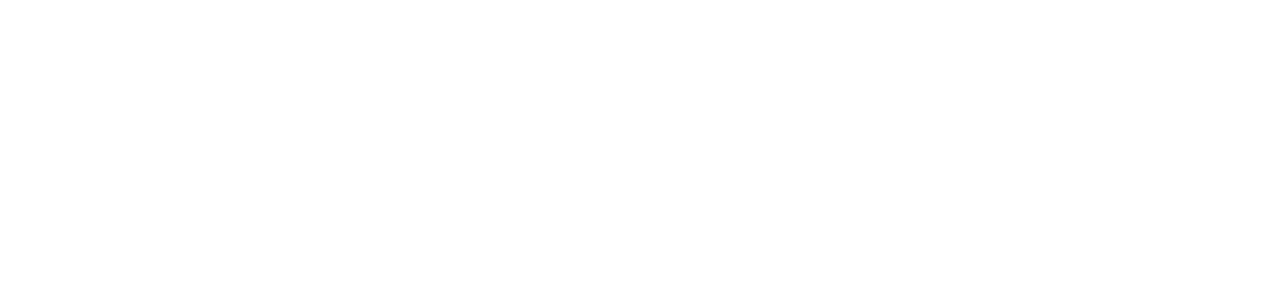
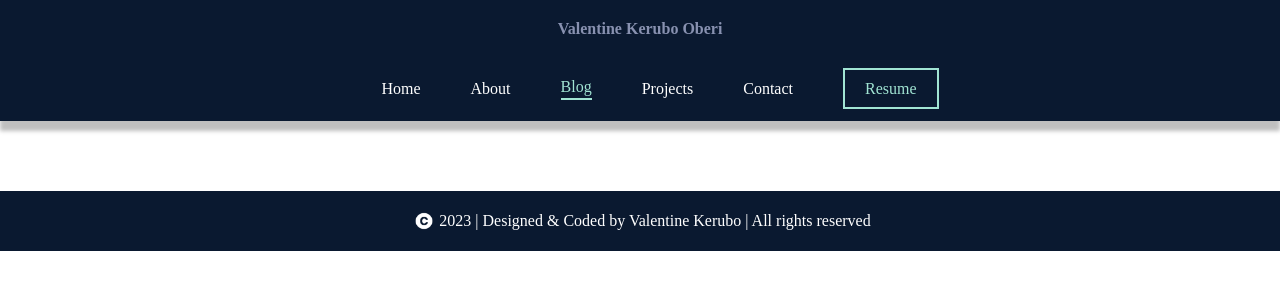
Before and after one commit to Vkerubo/my-portolio, a React (Create React App) app: page /blog in a window 1280 px wide. Before the commit this address had no page. Shown: the top 300 px of the page. Built offline with nearby package versions, Linux system fonts and the light colour scheme.

Commit message:
render Navbar and Footer

```diff
--- a/src/App.js
+++ b/src/App.js
@@ -2,6 +2,7 @@ import React from "react";
 import { BrowserRouter as Router, Route, Routes } from "react-router-dom";
 import Homepage from "./components/Homepage";
 import About from "./components/About";
+import BlogPage from "./components/BlogPage";
 
 function App() {
   return (
@@ -9,6 +10,7 @@ function App() {
       <Routes>
         <Route path="/" element={<Homepage />} />
         <Route path="/about" element={<About />} />
+        <Route path="/blog" element={<BlogPage/>} />
       </Routes>
     </Router>
   );
--- a/src/components/BlogPage.js
+++ b/src/components/BlogPage.js
@@ -1,9 +1,14 @@
 import React from "react";
-import { styled } from "styled-components";
+import Navbar from "./Navbar";
+import Footer from "./Footer";
 
 function BlogPage() {
-  return;
-  <>Hi</>;
+  return (
+    <>
+      <Navbar />
+      <Footer />
+    </>
+  );
 }
 
 export default BlogPage;
```
